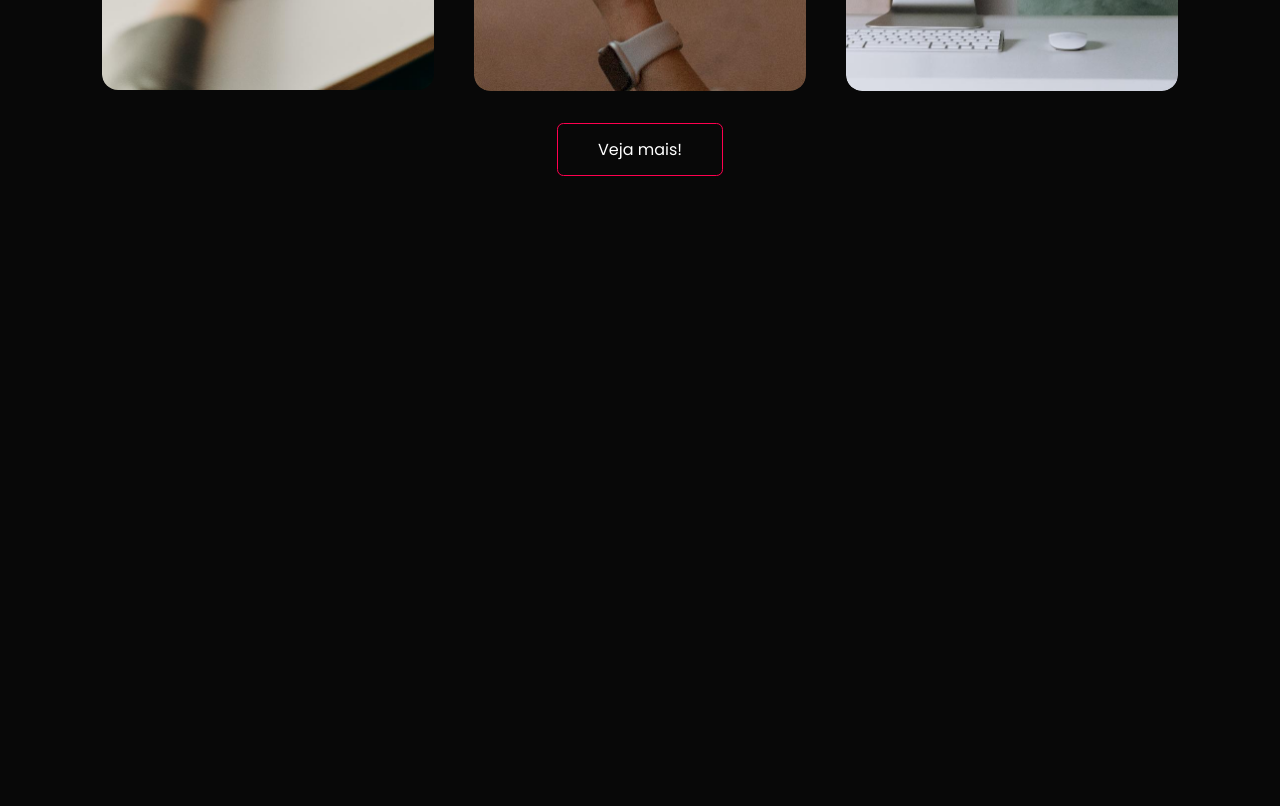
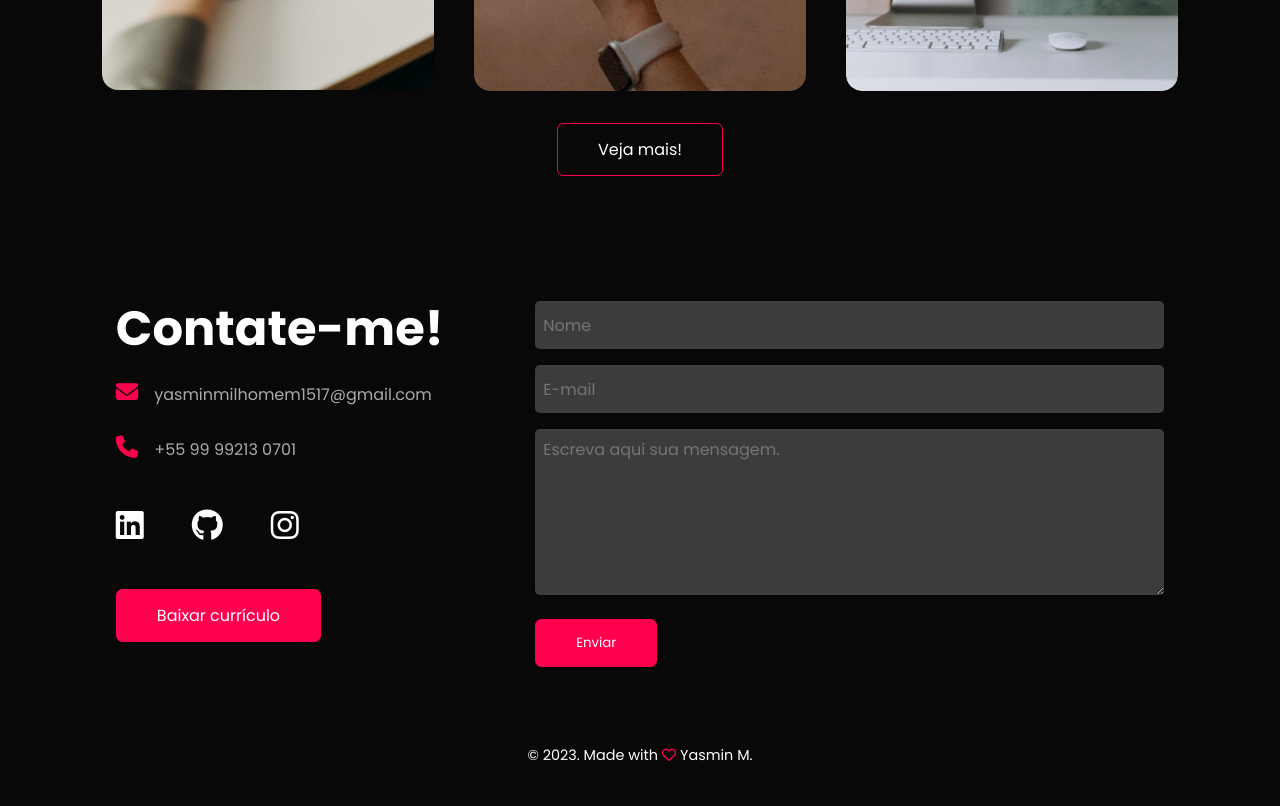
Before and after one commit to yasminmilhomem/portifolio-website, a plain HTML site: page index.html in a window 1280 px wide. Shown: the part 2587-3393 px from the top of the page. Before the commit the page ends 2842 px from the top, so only its background shows below. Drawn offline with Linux system fonts and the light colour scheme.

Commit message:
7th commit

```diff
--- a/css/styles.css
+++ b/css/styles.css
@@ -333,7 +333,6 @@ body {
     margin: 2rem auto;
     width: fit-content;
     border: 0.1rem solid #ff004f;
-    background: rgba;
     border-radius: 0.4rem;
     padding: 0.8rem 2.5rem;
     transition: background 0.6s;
@@ -342,3 +341,124 @@ body {
 #portfolio .container .btn:hover {
     background: #ff004f;
 }
+
+/* contact section */
+
+#contact {
+    padding: 1rem 1rem;
+    color: #ababab;
+}
+
+#contact .container .row {
+    display: flex;
+    justify-content: space-between;
+    flex-wrap: wrap;
+}
+
+#contact .container .row .contact-col-1 {
+    flex-basis: 35%;
+}
+
+#contact .container .row .contact-col-2 {
+    flex-basis: 60%;
+}
+
+#contact .container .row .contact-col-1 i {
+    color: #ff004f;
+    font-size: 1.4rem;
+    margin: 1rem 1rem 1rem 0;
+}
+
+#contact .container .row .contact-col-1 .social-media {
+    display: flex;
+    margin-top: 1.2rem;
+    flex-direction: row;
+    gap: 2rem;
+}
+
+#contact .container .row .contact-col-1 .social-media i {
+    font-size: 2rem;
+    color: #fff;
+    transition: transform 0.5s;
+}
+
+
+#contact .container .row .contact-col-1 .social-media i:hover {
+    color: #ff004f;
+    transform: translateY(-0.5rem);
+}
+
+#contact .container .row .contact-col-1 .btn {
+    text-decoration: none;
+    color: #fff;
+    display: block;
+    margin: 2rem 1rem 1rem 0;
+    width: fit-content;
+    border: 0.1rem solid #ff004f;
+    background: #ff004f;
+    border-radius: 0.4rem;
+    padding: 0.8rem 2.5rem;
+    transition: opacity 0.6s;
+}
+
+#contact .container .row .contact-col-1 .btn:hover {
+    opacity: 70%;
+}
+
+#contact .container .row .contact-col-2 .input-group {
+    display: flex;
+    flex-direction: column;
+}
+
+#contact .container .row .contact-col-2 .input-group input {
+    border: none;
+    padding: 0.5rem;
+    height: 3rem;
+    margin: 0.5rem 0 0.5rem 0; /*top right bottom left */
+    background-color: #3c3c3c;
+    color: #ababab;
+    font-size: 1rem;
+    border-radius: 0.3rem;
+}
+
+#contact .container .row .contact-col-2 .input-group textarea {
+    border: none;
+    padding: 0.5rem;
+    margin: 0.5rem 0 0.5rem 0; /*top right bottom left */
+    background-color: #3c3c3c;
+    color: #ababab;
+    font-size: 1rem;
+    border-radius: 0.3rem;
+}
+
+#contact .container .row .contact-col-2 .input-group button {
+    margin-top: 1rem;
+    text-decoration: none;
+    color: #fff;
+    display: block;
+    position: relative;
+    width: fit-content;
+    border: 0.1rem solid #ff004f;
+    background: #ff004f;
+    border-radius: 0.4rem;
+    padding: 0.8rem 2.5rem;
+    transition: opacity 0.6s;
+}
+
+#contact .container .row .contact-col-2 .input-group button:hover {
+    cursor: pointer;
+    opacity: 70%;
+}
+
+/* footer section*/
+
+footer {
+    text-align: center;
+    padding: 2.5rem;
+    font-size: 0.9rem;
+}
+
+footer p i {
+    color: #ff004f;
+    font-weight: 555;
+}
--- a/index.html
+++ b/index.html
@@ -151,5 +151,39 @@
             <a href="" class="btn">Veja mais!</a>
         </div>
     </div>
+
+    <!-- contact section -->
+    <div id="contact">
+        <div class="container">
+            <div class="row">
+                <div class="contact-col-1">
+                    <h1 class="sub-title">Contate-me!</h1>
+                    <p><i class="fa-solid fa-envelope"></i>yasminmilhomem1517@gmail.com</p>
+                    <p><i class="fa-solid fa-phone"></i>+55 99 99213 0701</p>
+                    <div class="social-media">
+                        <a href="https://www.linkedin.com/in/yasminmilhomemdeoliveira/"><i class="fa-brands fa-linkedin"></i></a>
+                        <a href="https://github.com/yasminmilhomem"><i class="fa-brands fa-github"></i></a>
+                        <a href="https://www.instagram.com/yasminmilhomem/"><i class="fa-brands fa-instagram"></i></a>
+                    </div>
+                    <a href="./img/" download class="btn">Baixar currículo</a>
+                </div>
+                <div class="contact-col-2">
+                    <div class="input-group">
+                        <input type="text" name="name" placeholder="Nome" required>
+                        <input type="email" name="email" placeholder="E-mail" required>
+                        <textarea name="message" rows="6" class="message" placeholder="Escreva aqui sua mensagem." required></textarea>
+                        <button type="submit">Enviar</button>
+                    </div>
+
+                </div>
+            </div>
+        </div>
+    </div>
+
+    <!-- footer section -->
+    <footer class="copyright">
+        <p>© 2023. Made with <i class="fa-regular fa-heart"></i> Yasmin M.</p>
+    </footer>
+
 </body>
 </html>
```
